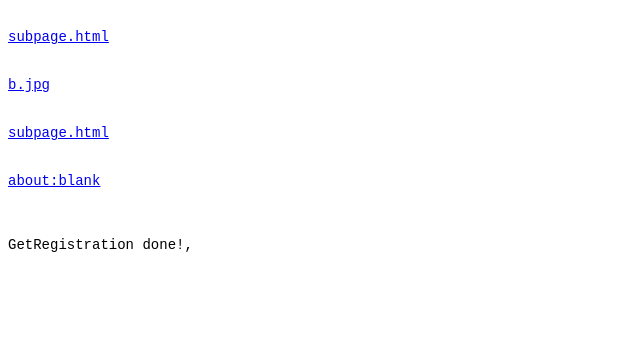
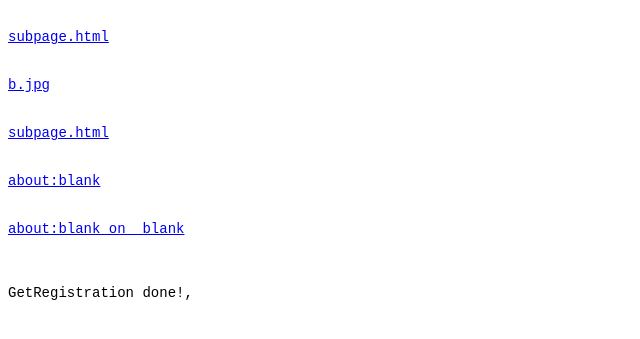
Before and after one commit to leonhsl/service-worker-test, a plain HTML site: page index.html in a window 1280 px wide. Shown: the part 383-722 px from the top of the page, without its empty margins (0-640 px from the left). Drawn offline with Linux system fonts and the light colour scheme.

Commit message:
Update index.html

```diff
--- a/index.html
+++ b/index.html
@@ -25,7 +25,10 @@
     <a href="subfolder/index.html">subpage.html</a>
   </div>
   <div>
-  <a href="about:blank" target="_blank">about:blank</a>
+  <a href="about:blank">about:blank</a>
+  </div>
+  <div>
+  <a href="about:blank" target="_blank">about:blank on _blank</a>
   </div>
   <script>
     function log() {
```
